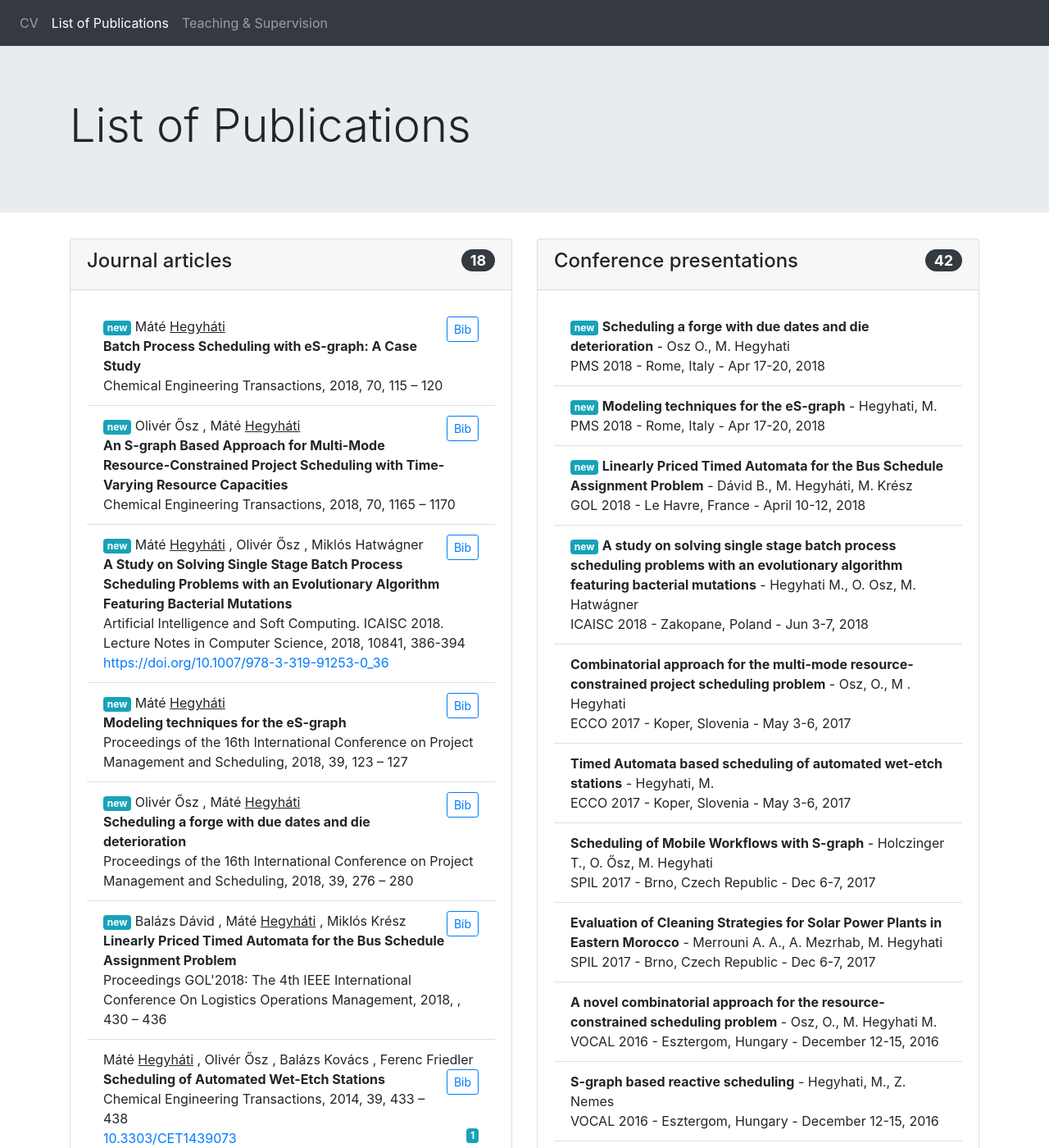
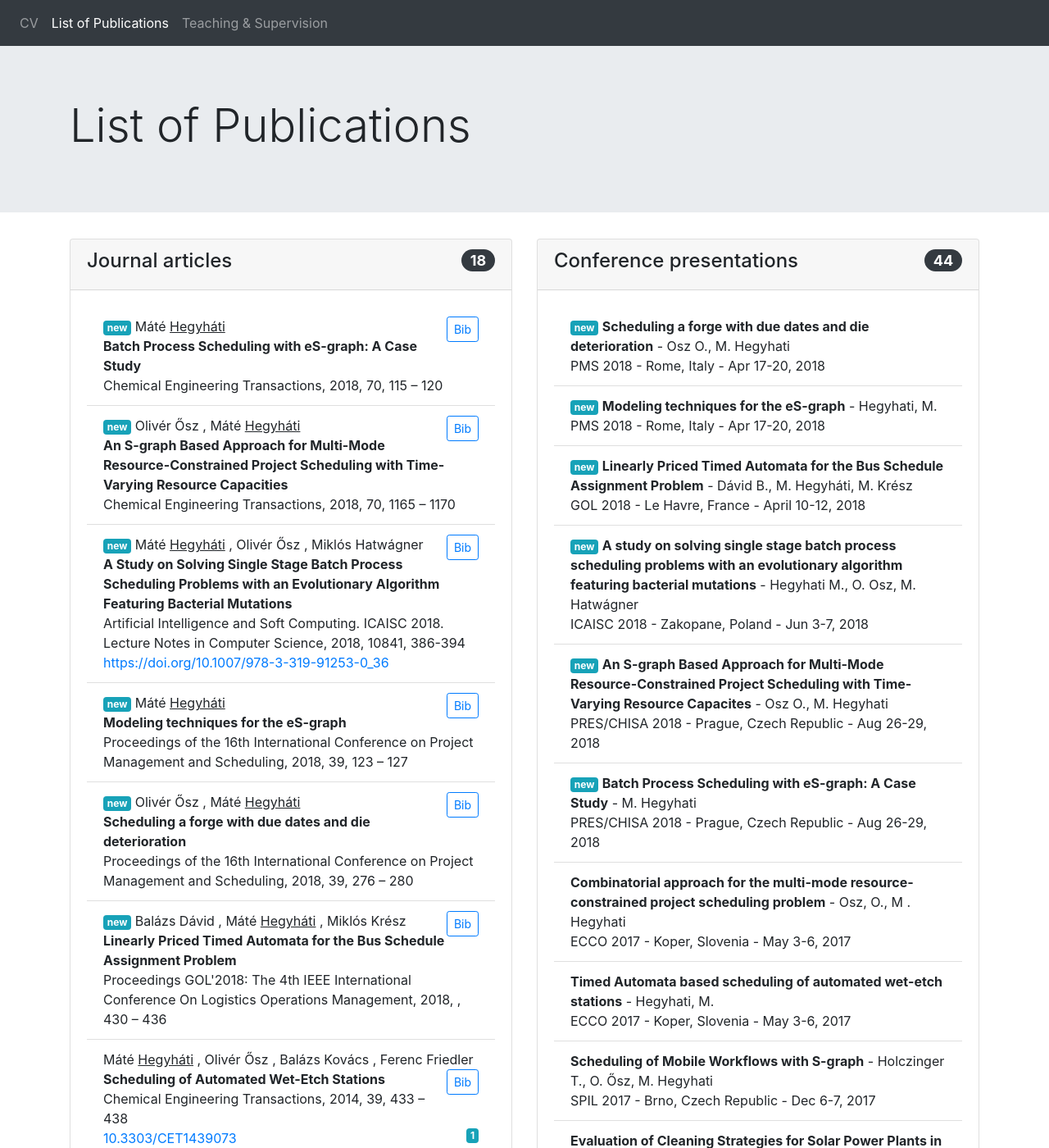
Before and after one commit to hegyhati/hegyhati.github.io, a Jekyll site: the page built from publications.html, in a window 1280 px wide and 1400 px high. Shown: the whole window at 82% size. Built offline with Jekyll 4.4.1, drawn with Linux system fonts in a browser that asks for light colours; nearby versions of some CDN libraries.

Commit message:
PRES 2018

```diff
--- a/_data/presentations.json
+++ b/_data/presentations.json
@@ -1,4 +1,24 @@
 [
+    {
+        "author" : "M. Hegyhati",
+        "title" : "Batch Process Scheduling with eS-graph: A Case Study",
+        "conferenceshort": "PRES/CHISA 2018",
+        "city": "Prague",
+        "country": "Czech Republic",
+        "date": "Aug 26-29",
+        "year": "2018",
+        "type": ["oral", "international"]
+    },
+    {
+        "author" : "Osz O., M. Hegyhati",
+        "title" : "An S-graph Based Approach for Multi-Mode Resource-Constrained Project Scheduling with Time-Varying Resource Capacites",
+        "conferenceshort": "PRES/CHISA 2018",
+        "city": "Prague",
+        "country": "Czech Republic",
+        "date": "Aug 26-29",
+        "year": "2018",
+        "type": ["oral", "international", "collaborator"]
+    },
     {
         "author": "Hegyhati M., O. Osz, M. Hatwágner",
         "title": "A study on solving single stage batch process scheduling problems with an evolutionary algorithm featuring bacterial mutations",
```
